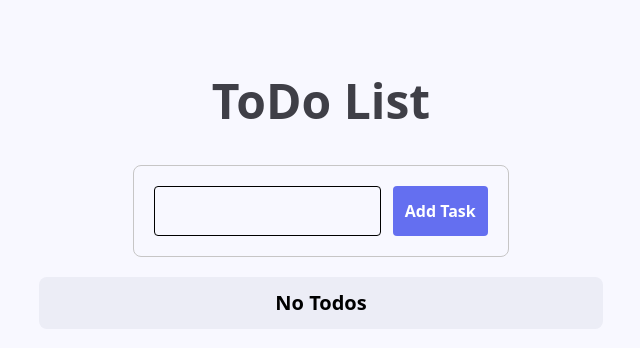
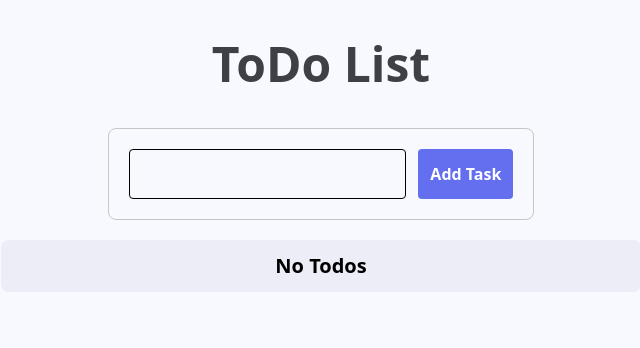
Before and after one commit to Akash2Patil/todolist, a React (Vite) app: page / in a window 1280 px wide. Shown: the top 348 px of the page, without its empty margins (319-959 px from the left). Built offline with nearby package versions, Linux system fonts and the light colour scheme.

Commit message:
minor fix in style

```diff
--- a/src/App.jsx
+++ b/src/App.jsx
@@ -3,7 +3,7 @@ import Addtask from './component/Addtask'
 
 const App = () => {
   return (
-    <div className='w-full h-screen bg-[#f8f8ff] flex flex-col items-center p-[6%]'>
+    <div className='w-full h-screen bg-[#f8f8ff] flex flex-col items-center pt-10'>
       <h1 className='text-5xl text-zinc-700 font-bold mb-10'>ToDo List</h1>
       <Addtask/>
     </div>
```
